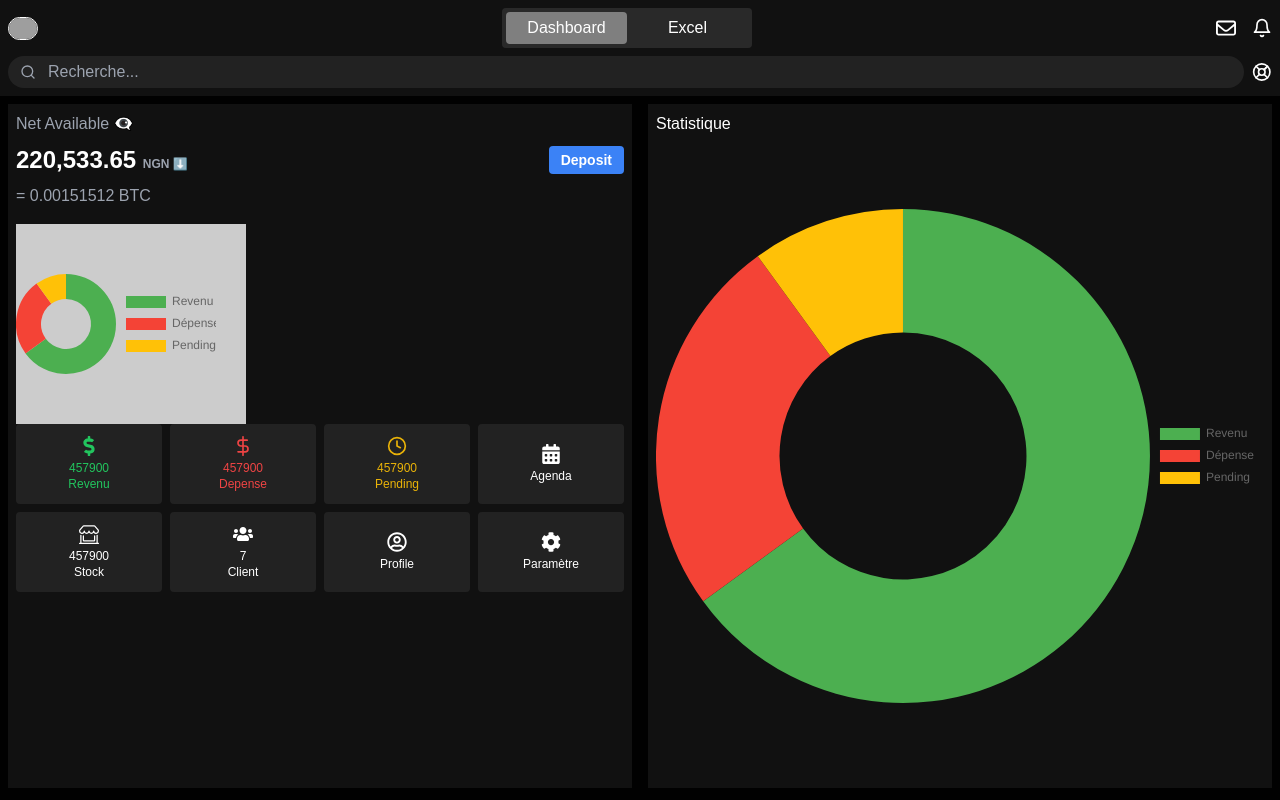
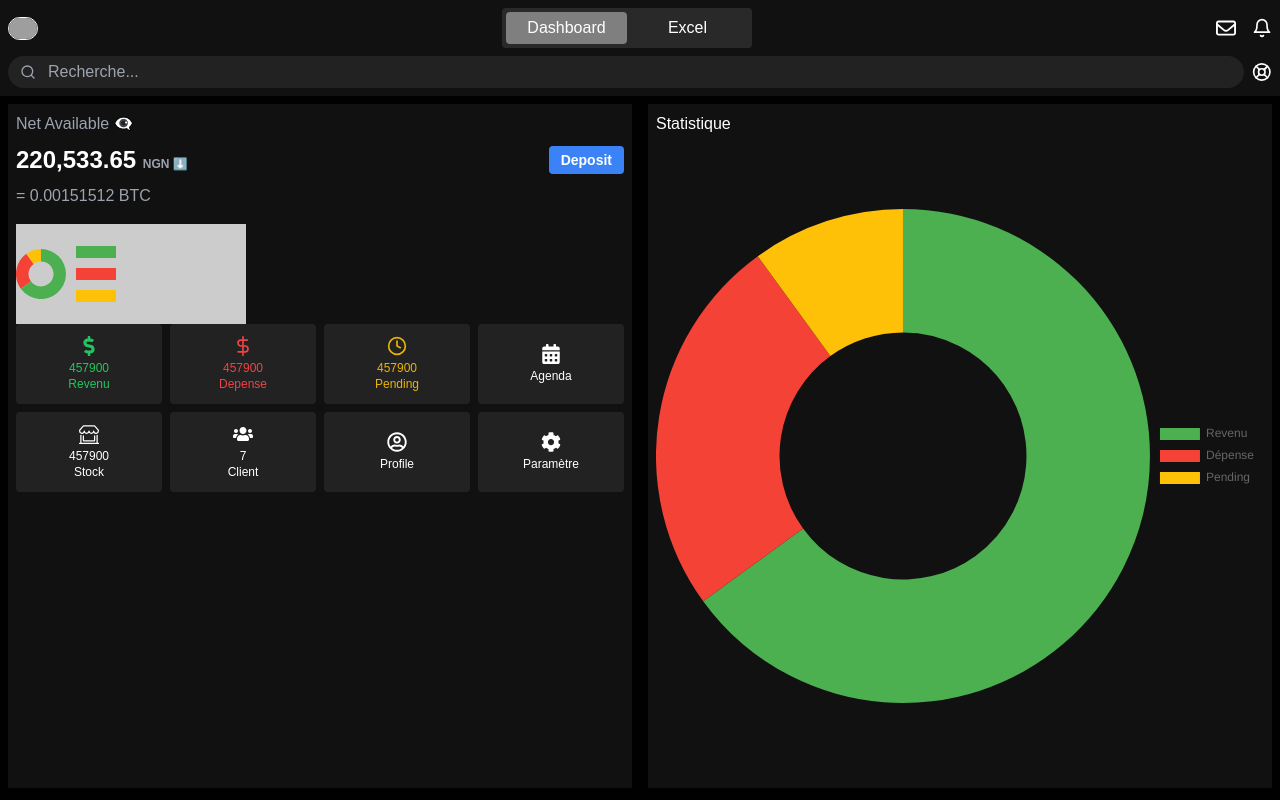
Before and after one commit to MorlonDev261/mga-follow-up, a Next.js app: page / in a window 1280 px wide. Built offline with nearby package versions, Linux system fonts and the light colour scheme; grey boxes are pictures that could not be loaded.

Commit message:
Update index.tsx

```diff
--- a/src/app/_components/Dashboard/index.tsx
+++ b/src/app/_components/Dashboard/index.tsx
@@ -68,7 +68,7 @@ export default function Dashboard() {
                 </div>
                 <p className="text-gray-400">= 0.00151512 BTC</p>
               </div>
-              <div className="bg-[#ccc] max-h-[200px] max-w-[230px]">
+              <div className="bg-[#ccc] max-h-[100px] max-w-[230px]">
                 <Statistique />
               </div>
               <div className="grid grid-cols-3 gap-2 sm:grid-cols-4 lg:grid-cols-4">
```
